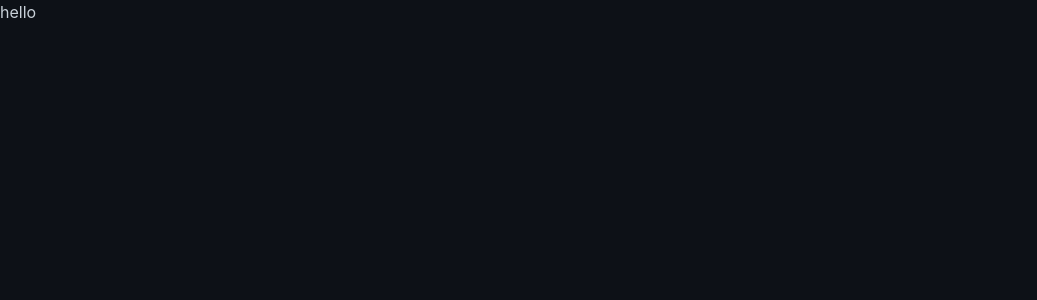
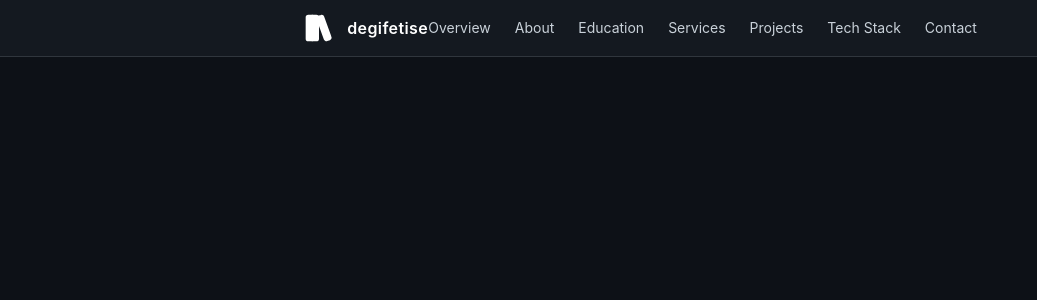
Before and after one commit to degifetise/degife-portfolio, a React (Vite) app: page / in a window 1280 px wide. Shown: the top 300 px of the page, without its empty margins (0-1037 px from the left). Built offline with nearby package versions, Linux system fonts and the light colour scheme.

Commit message:
feat:Adde navbar for my portfolio

```diff
--- a/src/App.jsx
+++ b/src/App.jsx
@@ -1,15 +1,12 @@
-
-
-import './App.css'
+import "./App.css";
+import Navbar from "./components/Navbar";
 
 function App() {
-
-
   return (
     <>
-      <h1>hello</h1>
+      <Navbar />
     </>
-  )
+  );
 }
 
-export default App
+export default App;
--- a/src/components/Navbar.jsx
+++ b/src/components/Navbar.jsx
@@ -1,9 +1,84 @@
+import { useState } from "react";
+import { motion } from "framer-motion";
 
+import { LibraryBig, Menu, X } from "lucide-react";
 
+export default function Navbar() {
+  const [mobileMenuOpen, setMobileMenuOpen] = useState(false);
 
+  return (
+    <motion.nav
+      initial={{ y: -50, opacity: 0 }}
+      animate={{ y: 0, opacity: 1 }}
+      transition={{ duration: 0.5 }}
+      className="sticky top-0 z-50 bg-[#161b22]/90 backdrop-blur border-b border-[#30363d] px-4 lb:px-8 py-3 flex items-center justify-center"
+    >
+      <div className="flex items-center gap-3">
+        <LibraryBig className="h-8 w-8 text-white fill-current" />
+        <span className="font-semibold text-white tracking-wide">
+          degifetise
+        </span>
+      </div>
 
+      <div className="hidden md:flex items-center gap-6 text-sm">
+        <a href="#overview" className="hover:text-white transition">
+          Overview
+        </a>
+        <a href="#about" className="hover:text-white transition">
+          About
+        </a>
+        <a href="#education" className="hover:text-white transition">
+          Education
+        </a>
+        <a href="#services" className="hover:text-white transition">
+          Services
+        </a>
+        <a href="#projects" className="hover:text-white transition">
+          Projects
+        </a>
+        <a href="#tech" className="hover:text-white transition">
+          Tech Stack
+        </a>
+        <a href="#contact" className="hover:text-white transition">
+          Contact
+        </a>
+      </div>
+      <button
+        onClick={() => setMobileMenuOpen(!mobileMenuOpen)}
+        className="md:hidden text-gray-300 hover:text-white"
+      >
+        {mobileMenuOpen ? (
+          <X className="h-6 w-6" />
+        ) : (
+          <Menu className="h-6 w-6" />
+        )}
+      </button>
 
-export default  function Navbar() {
-
-
+      {mobileMenuOpen && (
+        <div className="absolute top-full left-0 w-full bg-[#161b22] border-b border-[#30363d] px-4 py-4 flex flex-col gap-3 md:hidden">
+          <a href="overview" onClick={() => setMobileMenuOpen(false)}>
+            Overview
+          </a>
+          <a href="#about" onClick={() => setMobileMenuOpen(false)}>
+            About
+          </a>
+          <a href="#education" onClick={() => setMobileMenuOpen(false)}>
+            Education
+          </a>
+          <a href="#services" onClick={() => setMobileMenuOpen(false)}>
+            Services
+          </a>
+          <a href="#projects" onClick={() => setMobileMenuOpen(false)}>
+            Projects
+          </a>
+          <a href="#tech" onClick={() => setMobileMenuOpen(false)}>
+            Tech Stack
+          </a>
+          <a href="#contact" onClick={() => setMobileMenuOpen(false)}>
+            Contact
+          </a>
+        </div>
+      )}
+    </motion.nav>
+  );
 }
```
